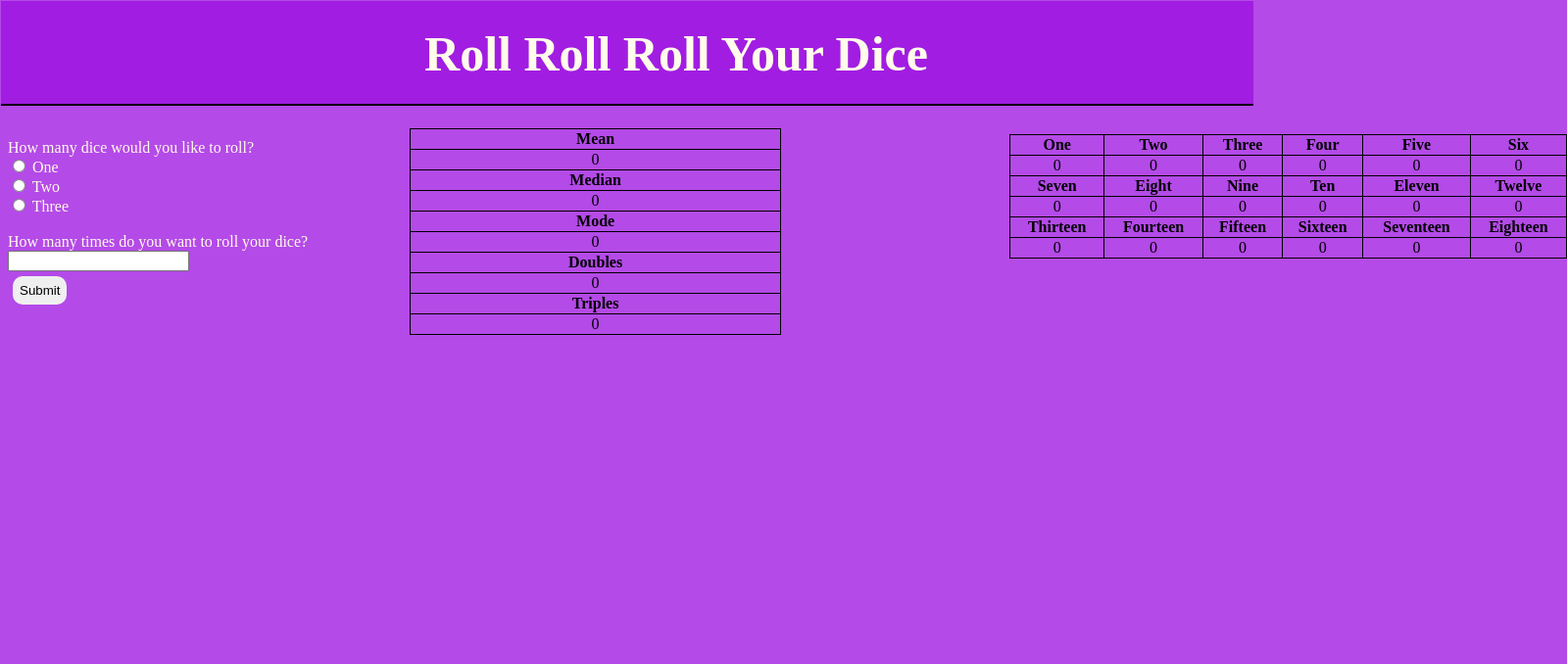
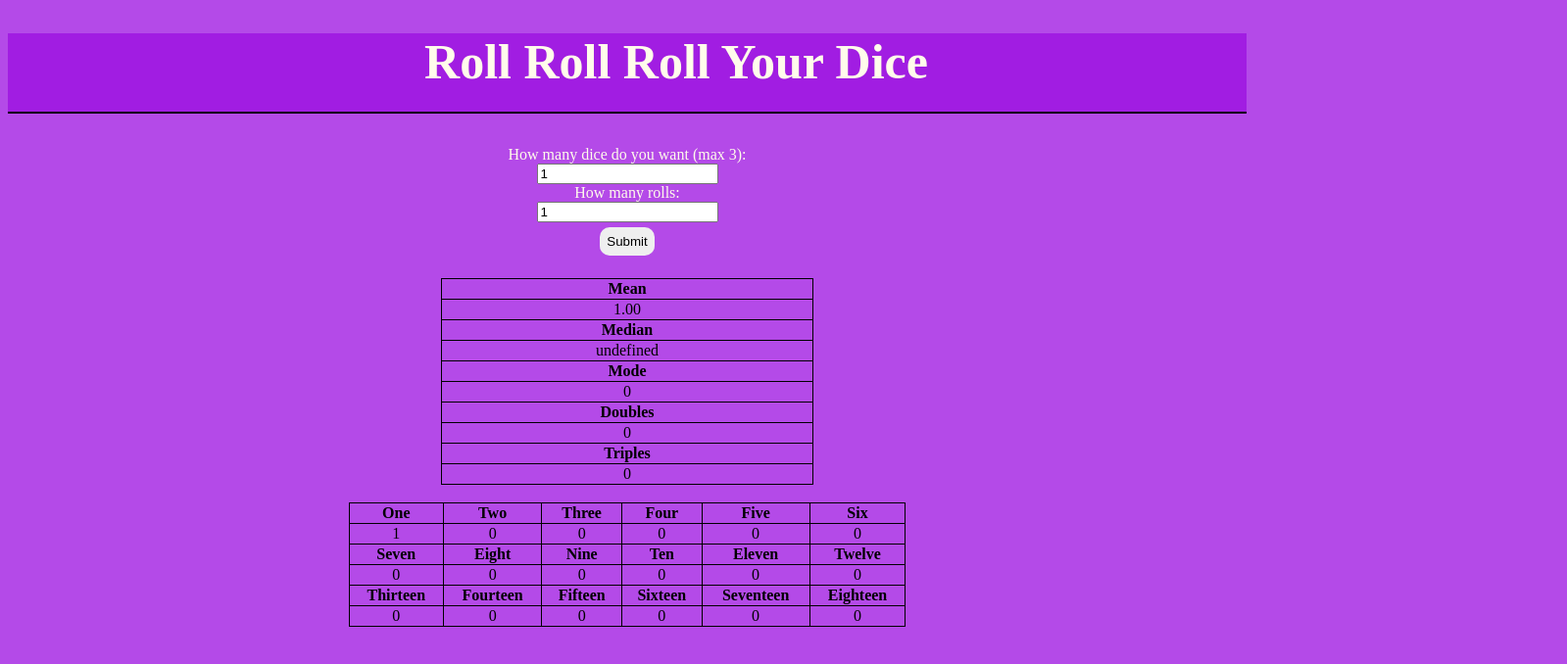
Before and after one commit to zubing2/DiceRollProject, a plain HTML site: page index.html in a window 1280 px wide. Both pictures are taken after a click on the input "Submit". Shown: the whole page at 98% size, 1599 px wide, since content can reach past the window. Drawn offline with Linux system fonts and the light colour scheme.

Commit message:
draft #4

```diff
--- a/index.html
+++ b/index.html
@@ -1,3 +1,4 @@
+
 <!DOCTYPE html>
 <html lang="en">
 <head>
@@ -11,51 +12,49 @@
 <body>
    <h1>  Roll Roll Roll Your Dice </h1>
    <form id="form_info" action="script.js">
-        <label for="diceC">How many dice would you like to roll?</label><br>
-        <input type="radio" id="oneD" name="dice_count" value="One">
-        <label for="oneD">One</label><br>
-        <input type="radio" id="twoD" name="dice_count" value="Two">
-        <label for="twoD">Two</label><br>
-        <input type="radio" id="threeD" name="dice_count" value="Three">
-        <label for="threeD">Three</label><br><br>
-        <label for="num_roll">How many times do you want to roll your dice?</label><br>
-        <input type="text" id="num_rolls" name="roll_count"><br>
-        <input type="submit" id="submit" value="Submit">
+    <label for="numOfDice">How many dice do you want (max 3):</label><br>
+    <input type="text" id="dices" name="dices" value="1"><br>
+    <label for="numOfRolls">How many rolls:</label><br>
+    <input type="text" id="rolls" name="rolls" value="1"><br>
+    <input type="submit" name="Submit" value="Submit" id ="submit">
+
    </form>
+   <br>
    <table class="nums" style="width:30%">
        <tr style="width:100px">
          <th>Mean</th>
        </tr>
        <tr style="width:100px">
-          <td>0</td>
+         <td id="mean">0</td>
        </tr>
        <tr style="width:100px">
            <th>Median</th>
          </tr>
          <tr style="width:100px">
-            <td>0</td>
+           <td id="median">0</td>
          </tr>
          <tr style="width:100px">
            <th>Mode</th>
          </tr>
          <tr style="width:100px">
-            <td>0</td>
+           <td id="mode">0</td>
          </tr>
          <tr style="width:100px">
            <th>Doubles</th>
          </tr>
          <tr style="width:100px">
-            <td>0</td>
+           <td id="doubles">0</td>
          </tr>
          <tr style="width:100px">
            <th>Triples</th>
          </tr>
          <tr style="width:100px">
-            <td>0</td>
+           <td id ="triples">0</td>
          </tr>
      </table>
+     <br>
      <table class="nums2" style="width:45%">
-        <tr style="width:50px">
+       <tr>
            <th>One</th>
            <th>Two</th>
            <th>Three</th>
@@ -63,15 +62,15 @@
            <th>Five</th>
            <th>Six</th>
        </tr>
-        <tr style="width:50px">
-            <td>0</td>
-            <td>0</td>
-            <td>0</td>
-            <td>0</td>
-            <td>0</td>
-            <td>0</td>
+       <tr>
+           <td id="freq-1">0</td>
+           <td id="freq-2">0</td>
+           <td id="freq-3">0</td>
+           <td id="freq-4">0</td>
+           <td id="freq-5">0</td>
+           <td id="freq-6">0</td>
        </tr>
-          <tr style="width:50px">
+       <tr>
            <th>Seven</th>
            <th>Eight</th>
            <th>Nine</th>
@@ -79,15 +78,15 @@
            <th>Eleven</th>
            <th>Twelve</th>
        </tr>
-          <tr style="width:50px">
-            <td>0</td>
-            <td>0</td>
-            <td>0</td>
-            <td>0</td>
-            <td>0</td>
-            <td>0</td>
+       <tr>
+           <td id="freq-7">0</td>
+           <td id="freq-8">0</td>
+           <td id="freq-9">0</td>
+           <td id="freq-10">0</td>
+           <td id="freq-11">0</td>
+           <td id="freq-12">0</td>
        </tr>
-          <tr style="width:50px">
+       <tr>
            <th>Thirteen</th>
            <th>Fourteen</th>
            <th>Fifteen</th>
@@ -95,13 +94,13 @@
            <th>Seventeen</th>
            <th>Eighteen</th>
        </tr>
-          <tr style="width:50px">
-            <td>0</td>
-            <td>0</td>
-            <td>0</td>
-            <td>0</td>
-            <td>0</td>
-            <td>0</td>
+       <tr>
+           <td id="freq-13">0</td>
+           <td id="freq-14">0</td>
+           <td id="freq-15">0</td>
+           <td id="freq-16">0</td>
+           <td id="freq-17">0</td>
+           <td id="freq-18">0</td>
        </tr>
    </table>
 </body>
--- a/script.js
+++ b/script.js
@@ -4,11 +4,163 @@ let totalVal = 0;
 let mean = 0;
 let median = 0;
 let mode = 0;
+let rolledNums = [];
+let freqOne = 0;
+let freqTwo = 0;
+let freqThree = 0;
+let freqFour = 0;
+let freqFive = 0;
+let freqSix = 0;
+let freqSeven = 0;
+let freqEight = 0;
+let freqNine = 0;
+let freqTen = 0;
+let freqEleven = 0;
+let freqTwelve = 0;
+let freqThirteen = 0;
+let freqFourteen = 0;
+let freqFifteen = 0;
+let freqSixteen = 0;
+let freqSeventeen = 0;
+let freqEighteen = 0;
 
 let form = document.getElementById('form_info')
 form.addEventListener('submit', (event) => {
     event.preventDefault();
-    numRolls = form.elements['roll_count'].value;
-    numDice = form.elements['dice_count'].value;
+    numRolls = form.elements['rolls'].value;
+    numDice = form.elements['dices'].value;
+    rollDice();
+    reset();
 })
 console.log(numRolls);
+
+let roll = document.getElementById("rolls");
+roll.addEventListener("click", rollDice);
+
+
+function rollDice(){
+    for (let i = 0; i < numRolls; i++) {
+        for (let i = 0; i < numDice; i++) {
+            let number = Math.floor(((Math.random() * 6) + 1))
+            rolledNums.push(number);
+            totalVal += number;
+        }
+      }
+      console.log(totalVal);
+      calculateMean();
+      calculateMedian();
+      console.log(rolledNums)
+      updateFrequencies();
+};
+
+function updateFrequencies() {
+    for (let i = 0; i < rolledNums.length; i++) {
+        if (rolledNums[i] == 1) {
+            freqOne ++;
+        }
+        if (rolledNums[i] == 2) {
+            freqTwo ++;
+        }
+        if (rolledNums[i] == 3) {
+            freqThree ++;
+        }
+        if (rolledNums[i] == 4) {
+            freqFour ++;
+        }
+        if (rolledNums[i] == 5) {
+            freqFive ++;
+        }
+        if (rolledNums[i] == 6) {
+            freqSix ++;
+        }
+        if (rolledNums[i] == 7) {
+            freqSeven ++;
+        }
+        if (rolledNums[i] == 8) {
+            freqEight ++;
+        }
+        if (rolledNums[i] == 9) {
+            freqNine ++;
+        }
+        if (rolledNums[i] == 10) {
+            freqTen ++;
+        }
+        if (rolledNums[i] == 11) {
+            freqEleven ++;
+        }
+        if (rolledNums[i] == 12) {
+            freqTwelve ++;
+        }
+        if (rolledNums[i] == 13) {
+            freqThirteen ++;
+        }
+        if (rolledNums[i] == 14) {
+            freqFourteen ++;
+        }
+        if (rolledNums[i] == 15) {
+            freqFifteen ++;
+        }
+        if (rolledNums[i] == 16) {
+            freqSixteen ++;
+        }
+        if (rolledNums[i] == 17) {
+            freqSeventeen ++;
+        }
+        if (rolledNums[i] == 18) {
+            freqEighteen ++;
+        }
+        document.getElementById("freq-1").innerHTML = freqOne;
+        document.getElementById("freq-2").innerHTML = freqTwo;
+        document.getElementById("freq-3").innerHTML = freqThree;
+        document.getElementById("freq-4").innerHTML = freqFour;
+        document.getElementById("freq-5").innerHTML = freqFive;
+        document.getElementById("freq-6").innerHTML = freqSix;
+        document.getElementById("freq-7").innerHTML = freqSeven;
+        document.getElementById("freq-8").innerHTML = freqEight;
+        document.getElementById("freq-9").innerHTML = freqNine;
+        document.getElementById("freq-10").innerHTML = freqTen;
+        document.getElementById("freq-11").innerHTML = freqEleven;
+        document.getElementById("freq-12").innerHTML = freqTwelve;
+        document.getElementById("freq-13").innerHTML = freqThirteen;
+        document.getElementById("freq-14").innerHTML = freqFourteen;
+        document.getElementById("freq-15").innerHTML = freqFifteen;
+        document.getElementById("freq-16").innerHTML = freqSixteen;
+        document.getElementById("freq-17").innerHTML = freqSeventeen;
+        document.getElementById("freq-18").innerHTML = freqEighteen;
+    }
+}
+function calculateMean(){
+    mean = (totalVal/numRolls).toFixed(2);
+    document.getElementById("mean").innerHTML = mean;
+}
+function calculateMedian(){
+    rolledNums.sort()
+    median = rolledNums[rolledNums.length/2];
+    document.getElementById("median").innerHTML = median;
+}
+function calculateMode(){
+
+}
+
+function reset(){
+    totalVal = 0;
+    rolledNums = [];
+    freqOne = 0;
+    freqTwo = 0;
+    freqThree = 0;
+    freqFour = 0;
+    freqFive = 0;
+    freqSix = 0;
+    freqSeven = 0;
+    freqEight = 0;
+    freqNine = 0;
+    freqTen = 0;
+    freqEleven = 0;
+    freqTwelve = 0;
+    freqThirteen = 0;
+    freqFourteen = 0;
+    freqFifteen = 0;
+    freqSixteen = 0;
+    freqSeventeen = 0;
+    freqEighteen = 0;
+}
--- a/style.css
+++ b/style.css
@@ -2,10 +2,7 @@ h1 {
     text-align: center;
     text-indent: 100px;
     justify-content: center;
-    margin-top: -7px;
-    margin-left: -7px;
-    margin-right: -7px;
-    padding-top: 25px;
+    text-align: center;
     height: 10vh;
     border-bottom: 2px solid black;
     background-color: #A11DE2;
@@ -17,6 +14,8 @@ h1 {
 body {
     background-color: #B44AE8;
     font-family: "Copperplate Gothic";
+    text-align: center;
+    align-items: center;
 }
 
 form {
@@ -24,6 +23,7 @@ form {
 
 }
 #submit {
+
     margin: 5px;
     padding: 7px;
     border-radius: 10px;
@@ -31,18 +31,18 @@ form {
 }
 
 #test {
+    text-align: center;
     width: 100px;
     height: 100px;
 }
 
-.nums{
+table {
     justify-content: center;
-    margin-left: 410px;
-    margin-right: auto;
-    margin-top: -185px;
     text-align: center;
     border-collapse: collapse;
     border: 1px solid;
+    margin-left: auto;
+    margin-right: auto;
 }
 
 td, th {
@@ -51,10 +51,3 @@ td, th {
     text-align: center;
     width: 50px;
 }
-.nums2 {
-    justify-content: center;
-    margin-left: 1022px;
-    margin-right: auto;
-    margin-top: -205px;
-    border-collapse: collapse;
-}
```
Lines whose indentation alone changed are shown as unchanged.
